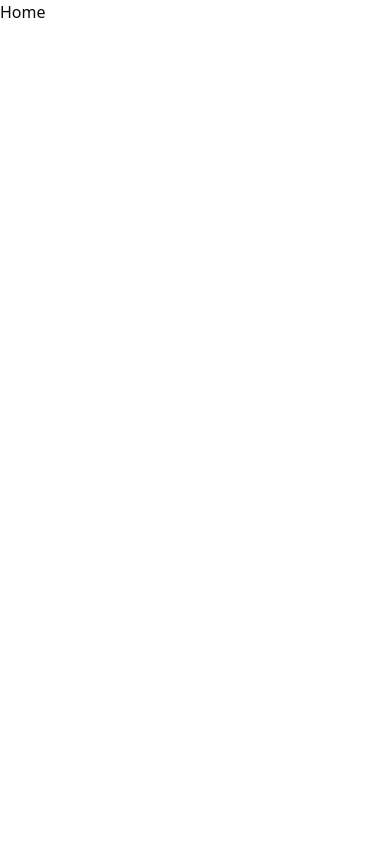
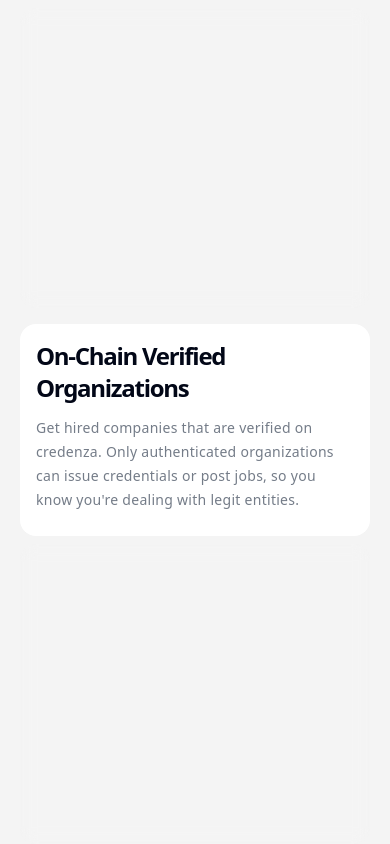
Before and after one commit to TinyTribe/credenza-frontend, a Next.js app: page / in a window 390 px wide. Shown: the top 844 px of the page. Built offline with nearby package versions, Linux system fonts and the light colour scheme.

Commit message:
feat: build customized sectional component with responsiveness

```diff
--- a/src/app/page.tsx
+++ b/src/app/page.tsx
@@ -1,7 +1,16 @@
+import { DecentralizedJob } from '@/components/layout/decentralized-job'
+import { OnChainVerified } from '@/components/layout/on-chain-verified'
 import React from 'react'
 
 const Home = () => {
-  return <div>Home</div>
+  return (
+    <div className='bg-[#F4F4F4]'>
+      <div className='flex flex-col gap-2 py-2'>
+        <OnChainVerified />
+        <DecentralizedJob />
+      </div>
+    </div>
+  )
 }
 
 export default Home
--- /dev/null
+++ b/src/components/custom/sectional-ctn.tsx
@@ -0,0 +1,40 @@
+import React from 'react'
+
+interface SectionProps {
+  title: string
+  subtitle: string
+  animation: React.ReactNode
+  isRowReverse?: boolean
+}
+
+export const Section = ({
+  title,
+  subtitle,
+  animation,
+  isRowReverse,
+}: SectionProps) => {
+  const isReversed = isRowReverse ? 'lg:flex-row-reverse' : 'lg:flex-row'
+
+  return (
+    <div
+      className={`max-w-[1392px] w-full mx-auto flex flex-col ${isReversed} gap-4 lg:gap-2 lg:h-[690px]`}
+    >
+      <div className='flex items-center justify-center h-[300px] md:h-[400px] lg:h-full w-full lg:w-1/2 rounded-2xl backdrop-blur-sm'>
+        {animation}
+      </div>
+
+      <div
+        className={`flex flex-col gap-3 md:gap-6 justify-center w-full lg:w-1/2 rounded-2xl backdrop-blur-sm bg-white px-4 md:px-8 lg:px-12 py-4 md:py-8 ${
+          !isRowReverse ? 'text-left lg:text-right' : ''
+        }`}
+      >
+        <h1 className='text-2xl md:text-4xl lg:text-[64px] tracking-[-1.28px] font-bold text-[#020717]'>
+          {title}
+        </h1>
+        <p className='text-sm md:text-xl text-[#747C88] leading-6 md:leading-7.5 font-normal max-md:pb-2 max-md:tracking-[0.28px]'>
+          {subtitle}
+        </p>
+      </div>
+    </div>
+  )
+}
--- /dev/null
+++ b/src/components/layout/decentralized-job.tsx
@@ -0,0 +1,14 @@
+import { Section } from '../custom/sectional-ctn'
+
+export const DecentralizedJob = () => {
+  return (
+    <div className='px-5 md:px-6'>
+      <Section
+        title='On-Chain Verified Organizations'
+        subtitle="Get hired companies that are verified on credenza. Only authenticated organizations can issue credentials or post jobs, so you know you're dealing with legit entities."
+        animation={<></>}
+        isRowReverse={true}
+      />
+    </div>
+  )
+}
--- /dev/null
+++ b/src/components/layout/on-chain-verified.tsx
@@ -0,0 +1,13 @@
+import { Section } from '../custom/sectional-ctn'
+
+export const OnChainVerified = () => {
+  return (
+    <div className='px-5 md:px-6'>
+      <Section
+        title='On-Chain Verified Organizations'
+        subtitle="Get hired companies that are verified on credenza. Only authenticated organizations can issue credentials or post jobs, so you know you're dealing with legit entities."
+        animation={<></>}
+      />
+    </div>
+  )
+}
```
